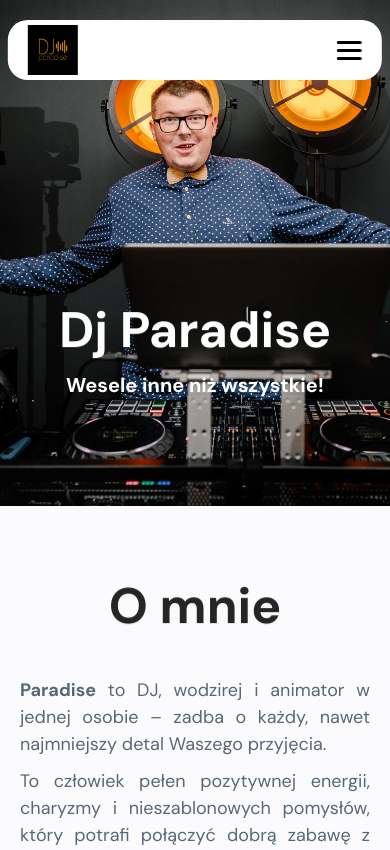
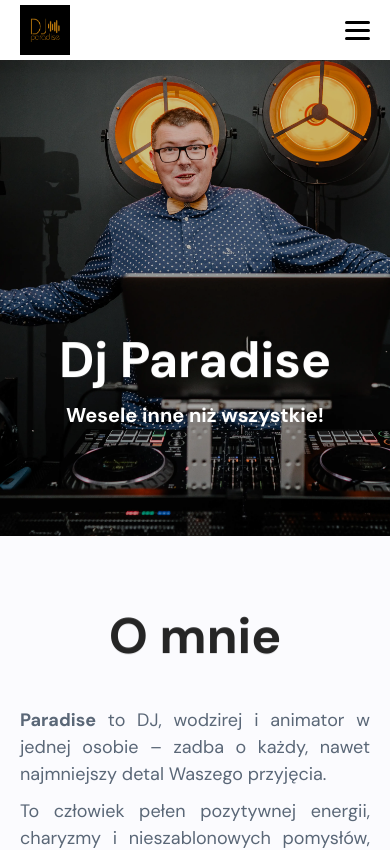
Before and after one commit to KrzysiekWorwa/dj-paradise-homepage, a React (Create React App) app: page / in a window 390 px wide. Shown: the top 850 px of the page. Built offline with nearby package versions, Linux system fonts and the light colour scheme.

Commit message:
styling navbar and add padding-top on mobile to global

```diff
--- a/src/GlobalStyle.js
+++ b/src/GlobalStyle.js
@@ -14,5 +14,9 @@
         font-family: "DM Sans", sans-serif;
         color: #252525;
         overflow-x: hidden;
+
+        @media (max-width: 767px) {
+            padding-top: 30px;
     }
+}
 `;
--- a/src/components/Hero/styled.js
+++ b/src/components/Hero/styled.js
@@ -9,6 +9,14 @@
   background-size: cover;
   background-position: center 18%;
   background-repeat: no-repeat;
+
+    &::before {
+    content: "";
+    position: absolute;
+    top: 0; left: 0; right: 0; bottom: 0;
+    background-color: rgba(0, 0, 0, 0.2);
+    z-index: 0;
+  }
 
   @media (max-width: 1200px) {
     height: 600px;
--- a/src/components/NavigationBar/styled.js
+++ b/src/components/NavigationBar/styled.js
@@ -4,19 +4,15 @@
 
 export const Navbar = styled.nav`
   position: fixed;
-  top: 20px;
-  left: 50%;
-  transform: translateX(-50%);
-  width: 96%;
+  top: 0;
+  left: 0;
+  width: 100%;
   height: 90px;
   background-color: rgb(0 0 0 / 30%);
   backdrop-filter: blur(10px);
   z-index: 1000;
   display: flex;
   text-align: center;
-  border-radius: 20px;
-  border-bottom-left-radius: ${({ $open }) => ($open ? "0" : "20px")};
-  border-bottom-right-radius: ${({ $open }) => ($open ? "0" : "20px")};
 
         @media (max-width: 1050px) {
         height: 60px;
```
